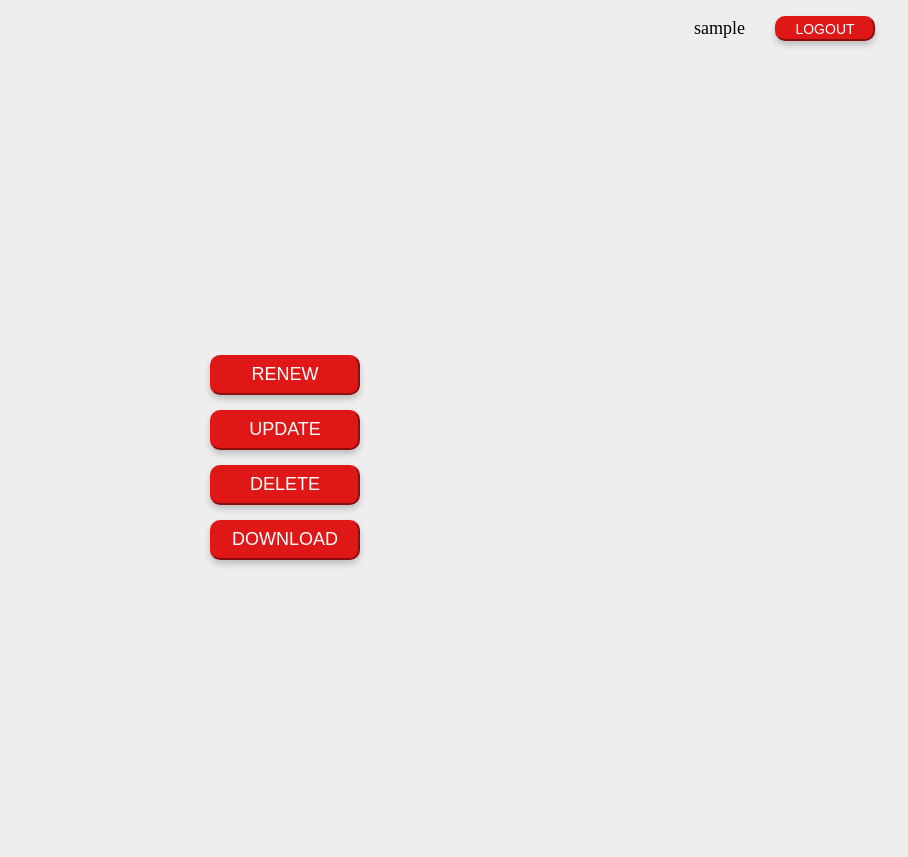
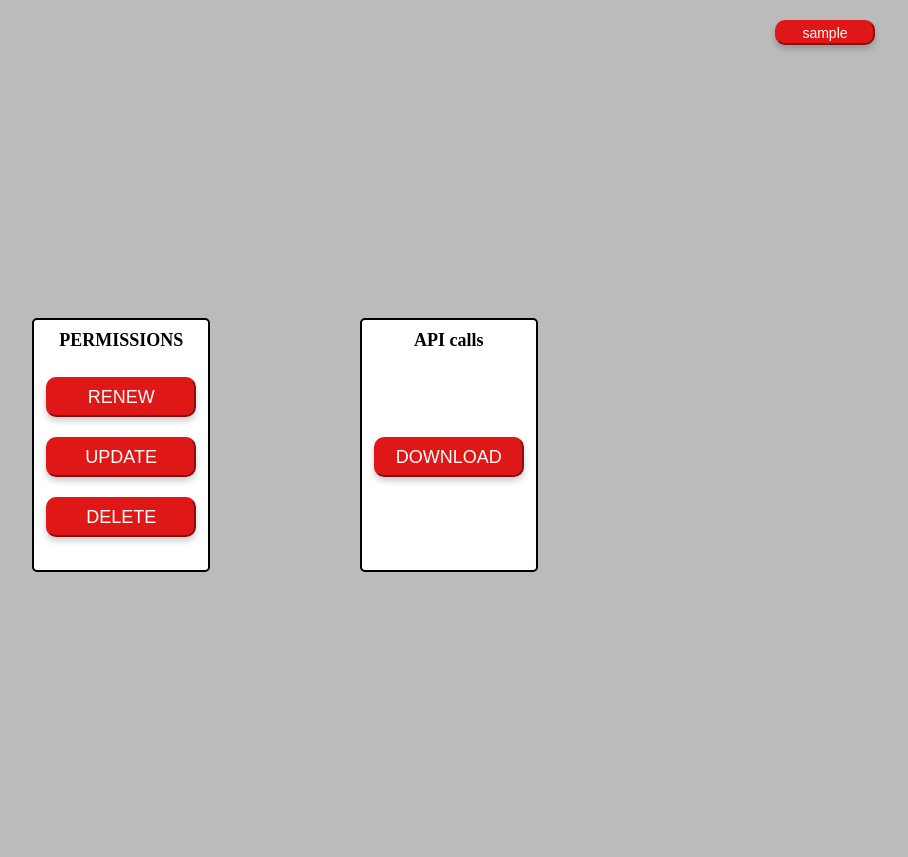
Before and after one commit to guardina/fire_heureka_login, a Flask app: page /management_hub in a window 1280 px wide. Shown: the whole page, without its empty margins (355-1263 px from the left). After the commit the page ends 572 px from the top, so only its background shows below. Run offline with Flask 3, Linux system fonts and the light colour scheme; the visitor is signed in with stand-in values (Sample User, id 1).

Commit message:
Change of layout for management_hub

```diff
--- a/static/styles.css
+++ b/static/styles.css
@@ -11,6 +11,14 @@ body {
     margin: 0;
 }
 
+.title-text {
+    font-family:'Times New Roman', Times, serif;
+    font-size: 24px;
+    font-weight: bold;
+    color: #555555;
+}
+
+.login-page-man-hub,
 .login-page-pw-ch,
 .login-page {
     display: flex;
@@ -22,10 +30,9 @@ body {
     background: #bbbbbb;
 }
 
-.login-page-pw-ch {
-    background: #eeeeee;
-    flex-direction: column;
-    gap: 15px;
+.login-page-man-hub {
+    flex-direction: row;
+    gap: 150px;
 }
 
 .login-box {
@@ -38,7 +45,7 @@ body {
     margin-top: 50px;
     background-color: #fff;
     box-sizing: border-box;
-    gap: 30px;
+    gap: 20px;
 }
 
 .login-info {
@@ -46,9 +53,9 @@ body {
     gap: 30px;
     justify-content: flex-end;
     align-items: center;
-    padding-right: 50px;
+    padding: 20px 50px 0px 0px;
     font-size: 18px;
-    background: #eeeeee;
+    background: #bbbbbb;
 }
 
 .images-row {
@@ -56,8 +63,7 @@ body {
     justify-content: center;
     align-items: center;
     gap: 20px;
-
-    flex-grow: 1;
+    height: 20%;
 }
 
 .login-credentials {
@@ -68,9 +74,9 @@ body {
     width: 75%;
     border-radius: 15px;
     border: 1px solid #000;
-    padding: 25px;
-    padding-left: 55px;
-    padding-right: 55px;
+    padding: 25px 45px 10px 45px;
+    /*padding-left: 45px;
+    padding-right: 45px;*/
 
     gap:20px;
     font-size: 18px;
@@ -80,6 +86,7 @@ body {
 
 .login-footnote {
     font-family: sans-serif;
+    color: #555555;
     height: 10%;
     display: flex;
     align-items: center;
@@ -93,7 +100,7 @@ body {
 
 /* ------------------------------------------------------------------------------------------------------- */
 
-
+.myButton-mini-user,
 .myButton-mini,
 .myButton {
     height: 40px;
@@ -106,14 +113,17 @@ body {
     box-shadow: 0px 4px 6px rgba(0, 0, 0, 0.2);
 }
 
+.myButton-mini-user,
 .myButton-mini {
     height: 25px;
     width: 100px;
     font-size: 14px;
 }
 
+.myButton-mini-user:hover,
 .myButton-mini:hover,
 .myButton:hover {
+    cursor: pointer;
     transform: translateY(2px);
     box-shadow: 0px 2px 3px rgba(0, 0, 0, 0.2);
 }
@@ -133,23 +143,95 @@ body {
 }
 
 .myLabelAndCell label {
-    width: 35%;
+    width: 100px;
     margin-right: 20px;
     font-family: sans-serif;
     font-weight: bold;
+    box-sizing: border-box;
+    font-size: 16px;
 }
 
 .myLabelAndCell .myInsertionCell {
-    width: 65%;
+    flex-grow: 1;
     padding: 8px;
     box-sizing: border-box;
     border-radius: 1px;
-}
-
-.myInsertionCell {
     height: 30px;
     font-size: 14px;
 }
 
 
+
+
 /* ------------------------------------------------------------------------------------------------------- */
+
+
+
+
+.hidden {
+    display: none;
+}
+
+.dropdown-menu {
+    display: flex;
+    flex-direction: column;
+    gap: 10px;
+    justify-content: center;
+    position: absolute;
+    right: 20px;
+    top: 60px;
+    height: 80px;
+    background-color: #fff;
+    border: 2px solid #000;
+    border-radius: 5px;
+    box-shadow: 0 4px 6px rgba(0, 0, 0, 0.1);
+    margin: 10px 0;
+    padding: 10px;
+    z-index: 1000;
+    opacity: 0;
+    transform: translateY(-10px);
+    transition: opacity 0.3s ease, transform 0.3s ease;
+}
+
+.fade-in {
+    opacity: 1;
+    transform: translateY(0);
+}
+
+.dropdown-menu button {
+    display: block;
+    width: 100%;
+}
+
+
+
+.left-side,
+.right-side {
+    height: 30%;
+    width: 12%;
+    display: flex;
+    flex-direction: column;
+    align-items: center;
+    border: 2px solid #000;
+    border-radius: 5px;
+    padding: 10px 10px 0px 10px;
+    background-color: #fff;
+}
+
+.left-side label,
+.right-side label {
+    font-weight: bold;
+    font-size: 18px;
+}
+
+
+.side-content {
+    display: flex;
+    flex-direction: column;
+    gap: 20px;
+    margin-top: 10px;
+    width: 100%;
+    align-items: center;
+    justify-content: center;
+    height: 80%;
+}
--- a/templates/change_password.html
+++ b/templates/change_password.html
@@ -9,10 +9,10 @@
 <body>
     <div class="login-page-pw-ch">
         <div class="login-box">
-            <p>PASSWORD CHANGE PAGE</p>
+            <p class="title-text">UPDATE PASSWORD</p>
             <div class="images-row">
                 <img src="{{ url_for('static', filename='fire_logo.png') }}" alt="Fire logo" class="fire-image">
-                <img src="{{ url_for('static', filename='uzh_logo.png') }}" alt="UZH logo" class="uzh-image">
+                <img src="{{ url_for('static', filename='logo_ihamz.png') }}" alt="UZH logo" class="uzh-image">
             </div>
 
 
--- a/templates/heureka_connection.html
+++ b/templates/heureka_connection.html
@@ -11,14 +11,48 @@
             alert("{{ alert_message }}");
     {% endif %}
     <div class="login-info">
-        <p>{{ username }}</p>
-        <button class="myButton-mini" onclick="window.location.href='/logout'">LOGOUT</button>
+        <button id="userButton" class="myButton-mini-user">
+            {{ username }}
+        </button>
+        <div id="userMenu" class="dropdown-menu hidden">
+            <button class="myButton-mini" onclick="window.location.href='/change_password'">Change Password</button>
+            <button class="myButton-mini" onclick="window.location.href='/logout'">Logout</button>
+        </div>
+        <!--<button class="myButton-mini" onclick="window.location.href='/logout'">LOGOUT</button>-->
     </div>
-    <div class="login-page-pw-ch">
-        <button class="myButton" onclick="window.location.href='/heureka_authorize'">RENEW</button>
-        <button class="myButton" onclick="window.location.href='/heureka_update'">UPDATE</button>
-        <button class="myButton" onclick="window.location.href='/heureka_revoke'">DELETE</button>
-        <button class="myButton" onclick="window.location.href='/heureka_api'">DOWNLOAD</button>
+    <div class="login-page-man-hub">
+        <div class="left-side">
+            <label>PERMISSIONS</label>
+            <div class="side-content">
+                <button class="myButton" onclick="window.location.href='/heureka_authorize'">RENEW</button>
+                <button class="myButton" onclick="window.location.href='/heureka_update'">UPDATE</button>
+                <button class="myButton" onclick="window.location.href='/heureka_revoke'">DELETE</button>
+            </div>
+        </div>
+        <div class="right-side">
+            <label>API calls</label>
+            <div class="side-content">
+                <button class="myButton" onclick="window.location.href='/heureka_api'">DOWNLOAD</button>
+            </div>
+        </div>
     </div>
+
+
+    <script>
+        const userButton = document.getElementById('userButton');
+        const userMenu = document.getElementById('userMenu');
+
+        userButton.addEventListener('click', () => {
+            userMenu.classList.toggle('hidden');
+            userMenu.classList.toggle('fade-in');
+        });
+
+        document.addEventListener('click', (event) => {
+            if (!userButton.contains(event.target) && !userMenu.contains(event.target)) {
+                userMenu.classList.add('hidden');
+                userMenu.classList.remove('fade-in');
+            }
+        });
+    </script>
 </body>
 </html>
```
Also changed, not shown: templates/login.html (+9 -2 lines).
